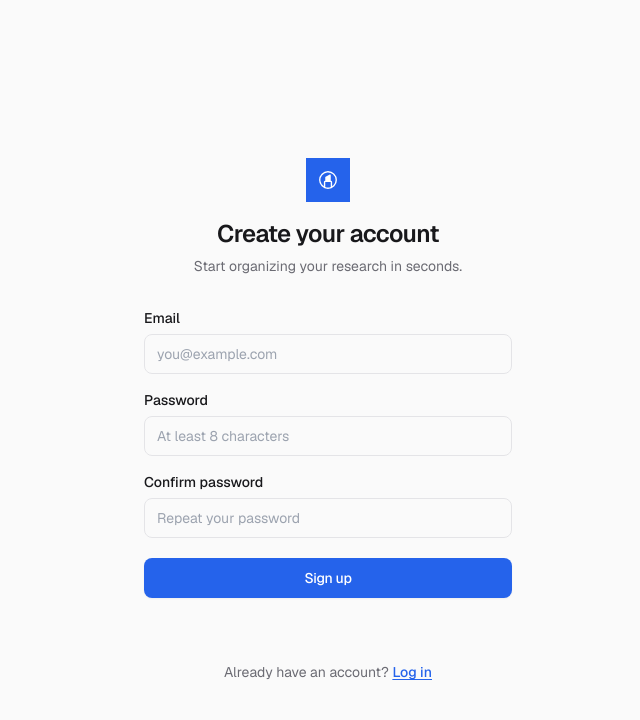
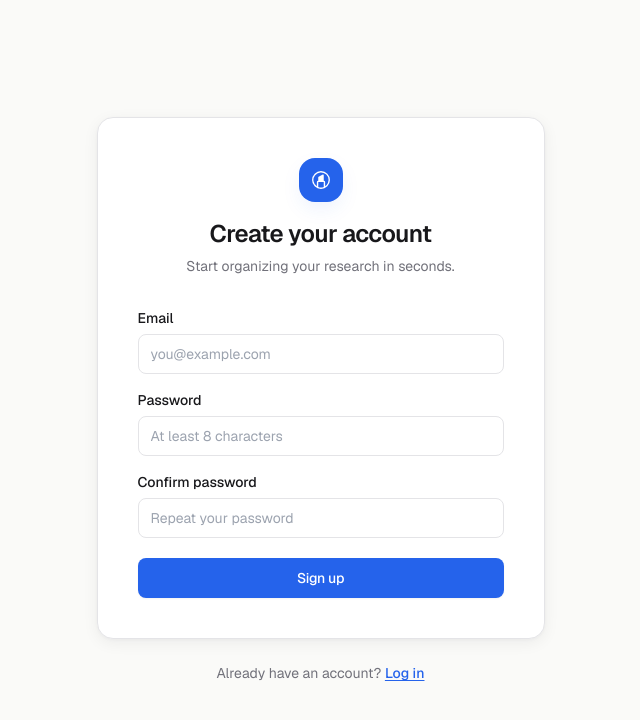
Before and after one commit to AminodinAkbari/Research-vault, a Next.js app in the folder frontend/: page /register in a window 1280 px wide. Shown: the top 720 px of the page, without its empty margins (312-952 px from the left). Built offline with nearby package versions, Linux system fonts and the light colour scheme; no server answers.

Commit message:
feat(frontend): redesign global styles with new tokens and animations
Add surface, elevation, and muted color tokens alongside improved
dark theme colors. Introduces glass, sheet, and app-wrap utility
classes

```diff
--- a/frontend/src/app/globals.css
+++ b/frontend/src/app/globals.css
@@ -3,44 +3,36 @@
 @tailwind utilities;
 
 :root {
-  /* ONE neutral temperature: zinc */
-  /* Near-white, never pure #ffffff (Design Direction: no pure #000/#fff surfaces) */
-  --background: #fafafa;
+  --background: #fafaf8;
   --foreground: #18181b;
-
-  /*
-   * ONE accent (locked app-wide).
-   * `accent` = links, active text and focus ring (AA against both surfaces).
-   * `accent-solid` = filled surfaces (primary button, info toast) so white
-   * labels clear WCAG AA in both themes.
-   * `*-rgb` channels let Tailwind apply opacity modifiers (`/10` etc.).
-   */
+  --surface: #ffffff;
+  --surface-raised: #ffffff;
+  --surface-muted: #f4f4f5;
   --accent: #2563eb;
   --accent-rgb: 37 99 235;
   --accent-hover: #1d4ed8;
   --accent-solid: #2563eb;
   --accent-solid-hover: #1d4ed8;
   --accent-foreground: #ffffff;
-
-  /* Status colors (exempt from accent lock) */
   --success: #15803d;
   --warning: #d97706;
   --danger: #b91c1c;
   --danger-rgb: 185 28 28;
   --danger-solid: #b91c1c;
   --danger-solid-hover: #991b1b;
-
-  /* Muted surfaces */
   --muted: #f4f4f5;
   --muted-rgb: 244 244 245;
-  --muted-foreground: #6b6b73;
+  --muted-foreground: #71717a;
   --border: #e4e4e7;
   --input: #e4e4e7;
-
-  /* ONE radius token: 8px */
   --radius: 8px;
-
-  /* Six highlight colors (exempt from accent lock) */
+  --radius-lg: 16px;
+  --shadow-elev-1: 0 1px 2px rgba(24,24,27,0.04), 0 1px 3px rgba(24,24,27,0.06);
+  --shadow-elev-2: 0 4px 16px rgba(24,24,27,0.06), 0 1px 4px rgba(24,24,27,0.04);
+  --shadow-elev-3: 0 12px 40px -12px rgba(24,24,27,0.12), 0 8px 20px -8px rgba(24,24,27,0.08);
+  --shadow-accent: 0 8px 24px -8px rgba(37,99,235,0.18);
+  --ease-expo: cubic-bezier(0.16, 1, 0.3, 1);
+  --ease-out: cubic-bezier(0.22, 1, 0.36, 1);
   --highlight-yellow: #fff59d;
   --highlight-blue: #b3e5fc;
   --highlight-green: #c8e6c9;
@@ -50,47 +42,199 @@
 }
 
 .dark {
-  --background: #18181b;
+  --background: #0e0e10;
   --foreground: #fafafa;
-
+  --surface: #1a1a1e;
+  --surface-raised: #232329;
+  --surface-muted: #27272a;
   --accent: #60a5fa;
   --accent-rgb: 96 165 250;
   --accent-hover: #93c5fd;
   --accent-solid: #2563eb;
   --accent-solid-hover: #1d4ed8;
   --accent-foreground: #ffffff;
-
-  --success: #15803d;
+  --success: #22c55e;
   --warning: #f59e0b;
   --danger: #f87171;
   --danger-rgb: 248 113 113;
   --danger-solid: #b91c1c;
   --danger-solid-hover: #991b1b;
-
   --muted: #27272a;
   --muted-rgb: 39 39 42;
   --muted-foreground: #a1a1aa;
-  --border: #3f3f46;
-  --input: #3f3f46;
+  --border: #2e2e32;
+  --input: #2e2e32;
+  --shadow-elev-1: 0 1px 2px rgba(0,0,0,0.2), 0 1px 3px rgba(0,0,0,0.3);
+  --shadow-elev-2: 0 4px 16px rgba(0,0,0,0.3), 0 1px 4px rgba(0,0,0,0.2);
+  --shadow-elev-3: 0 12px 40px -12px rgba(0,0,0,0.5), 0 8px 20px -8px rgba(0,0,0,0.4);
+  --shadow-accent: 0 8px 24px -8px rgba(96,165,250,0.2);
 }
 
 @layer base {
-  * {
-    @apply border-border;
-  }
+  * { @apply border-border; }
+  html { scrollbar-gutter: stable; }
   body {
     @apply bg-background text-foreground;
     font-family: var(--font-geist-sans), system-ui, sans-serif;
+    text-rendering: optimizeLegibility;
+    -webkit-font-smoothing: antialiased;
+  }
+  body::before {
+    content: "";
+    position: fixed;
+    inset: 0;
+    pointer-events: none;
+    z-index: -1;
+    background:
+      radial-gradient(1200px 600px at 20% -10%, rgba(37,99,235,0.06), transparent 60%),
+      radial-gradient(900px 500px at 90% 0%, rgba(120,119,198,0.05), transparent 60%),
+      radial-gradient(800px 800px at 50% 100%, rgba(37,99,235,0.03), transparent 70%);
+  }
+  .dark body::before {
+    background:
+      radial-gradient(1200px 600px at 20% -10%, rgba(96,165,250,0.08), transparent 60%),
+      radial-gradient(900px 500px at 90% 0%, rgba(120,119,198,0.06), transparent 60%),
+      radial-gradient(800px 800px at 50% 100%, rgba(96,165,250,0.04), transparent 70%);
   }
 }
 
+@layer components {
+  .app-wrap {
+    width: 100%;
+    max-width: 1180px;
+    margin-inline: auto;
+    padding-inline: 1rem;
+  }
+  @media (min-width: 640px) {
+    .app-wrap { padding-inline: 1.5rem; }
+  }
+  @media (min-width: 1024px) {
+    .app-wrap { padding-inline: 2rem; }
+  }
+  .glass {
+    background: rgba(255,255,255,0.72);
+    backdrop-filter: blur(16px) saturate(180%);
+    -webkit-backdrop-filter: blur(16px) saturate(180%);
+    border: 1px solid rgba(228,228,231,0.7);
+    box-shadow: var(--shadow-elev-2), inset 0 1px 0 rgba(255,255,255,0.6);
+  }
+  .dark .glass {
+    background: rgba(26,26,30,0.72);
+    border-color: rgba(46,46,50,0.7);
+    box-shadow: var(--shadow-elev-2), inset 0 1px 0 rgba(255,255,255,0.05);
+  }
+  .sheet {
+    background: var(--surface);
+    border: 1px solid var(--border);
+    border-radius: var(--radius-lg);
+    box-shadow: var(--shadow-elev-2);
+  }
+  .sheet-soft {
+    background: var(--surface);
+    border: 1px solid var(--border);
+    border-radius: var(--radius-lg);
+    box-shadow: var(--shadow-elev-1);
+  }
+  @media (prefers-reduced-transparency: reduce) {
+    .glass { backdrop-filter: none; -webkit-backdrop-filter: none; background: var(--surface); }
+  }
+}
+
+mark.highlight {
+  border-radius: 3px;
+  box-decoration-break: clone;
+  -webkit-box-decoration-break: clone;
+  /* The six highlight colors are always light pastels, so keep the marked
+     text dark in both themes for WCAG AA contrast. */
+  color: #18181b;
+}
+
+mark.highlight.hl-enter {
+  --hl: #fff59d;
+  background-image: linear-gradient(var(--hl), var(--hl));
+  background-repeat: no-repeat;
+  animation: hlWipe 620ms var(--ease-expo), hlGlow 780ms var(--ease-expo);
+}
+
+@keyframes hlWipe {
+  0% {
+    background-color: transparent;
+    background-size: 0% 100%;
+  }
+  96% {
+    background-color: transparent;
+  }
+  100% {
+    background-color: var(--hl);
+    background-size: 100% 100%;
+  }
+}
+
+@keyframes hlGlow {
+  0% {
+    box-shadow: 0 0 0 0 color-mix(in srgb, var(--hl) 55%, transparent);
+  }
+  45% {
+    box-shadow:
+      0 0 0 8px color-mix(in srgb, var(--hl) 20%, transparent),
+      0 0 16px 4px color-mix(in srgb, var(--hl) 28%, transparent);
+  }
+  100% {
+    box-shadow:
+      0 0 0 16px color-mix(in srgb, var(--hl) 0%, transparent),
+      0 0 26px 8px color-mix(in srgb, var(--hl) 0%, transparent);
+  }
+}
+
+@keyframes shimmer {
+  0% { background-position: -200% 0; }
+  100% { background-position: 200% 0; }
+}
+
+@keyframes fadeUp {
+  from { opacity: 0; transform: translateY(8px); }
+  to { opacity: 1; transform: translateY(0); }
+}
+
+#reader-article {
+  font-family: var(--font-newsreader), Georgia, serif;
+  font-size: 17px;
+  line-height: 1.75;
+  letter-spacing: -0.011em;
+  color: var(--foreground);
+}
+
+#reader-article p { margin: 0 0 1.15em 0; }
+#reader-article p:last-child { margin-bottom: 0; }
+#reader-article h2 {
+  font-family: var(--font-geist-sans), system-ui, sans-serif;
+  font-size: 1.25rem;
+  font-weight: 600;
+  letter-spacing: -0.02em;
+  margin: 2em 0 0.6em;
+  line-height: 1.3;
+}
+#reader-article blockquote {
+  border-left: 2px solid var(--border);
+  padding-left: 1rem;
+  margin: 1.5em 0;
+  color: var(--muted-foreground);
+  font-style: italic;
+}
+#reader-article a { text-underline-offset: 3px; }
+#reader-article ul, #reader-article ol { margin: 1em 0 1.25em; padding-left: 1.4em; }
+#reader-article li { margin: 0.35em 0; }
+
+@media (max-width: 640px) {
+  #reader-article { font-size: 16px; line-height: 1.7; }
+}
+
 @media (prefers-reduced-motion: reduce) {
-  *,
-  *::before,
-  *::after {
+  *, *::before, *::after {
     animation-duration: 0.01ms !important;
     animation-iteration-count: 1 !important;
     transition-duration: 0.01ms !important;
     scroll-behavior: auto !important;
   }
+  mark.highlight.hl-enter { animation: none !important; }
 }
```
